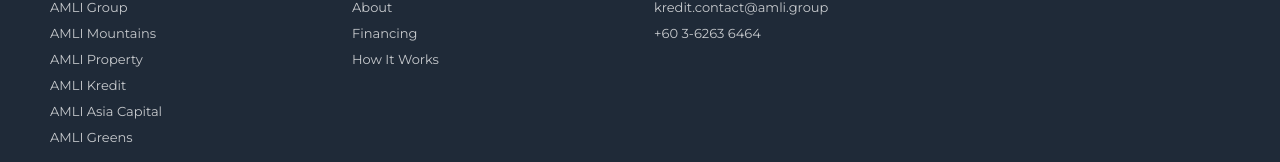
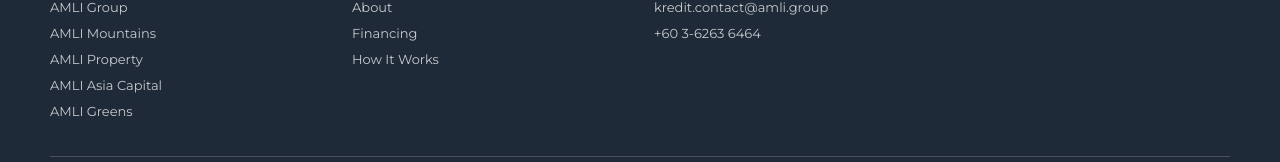
Before and after one commit to tyler-moon/amli-kredit-website, a Next.js app: page / in a window 1280 px wide. Shown: the part 4065-4227 px from the top of the page. Built offline with nearby package versions, Linux system fonts and the light colour scheme.

Commit message:
Footer: remove self-link from AMLI Companies list

```diff
--- a/app/page.tsx
+++ b/app/page.tsx
@@ -29,7 +29,6 @@
   { name: "AMLI Group", href: "https://amli.group" },
   { name: "AMLI Mountains", href: "https://mountains.amli.group" },
   { name: "AMLI Property", href: "https://property.amli.group" },
-  { name: "AMLI Kredit", href: "https://kredit.amli.group" },
   { name: "AMLI Asia Capital", href: "https://capital.amli.group" },
   { name: "AMLI Greens", href: "https://greens.amli.group" }
 ];
```
